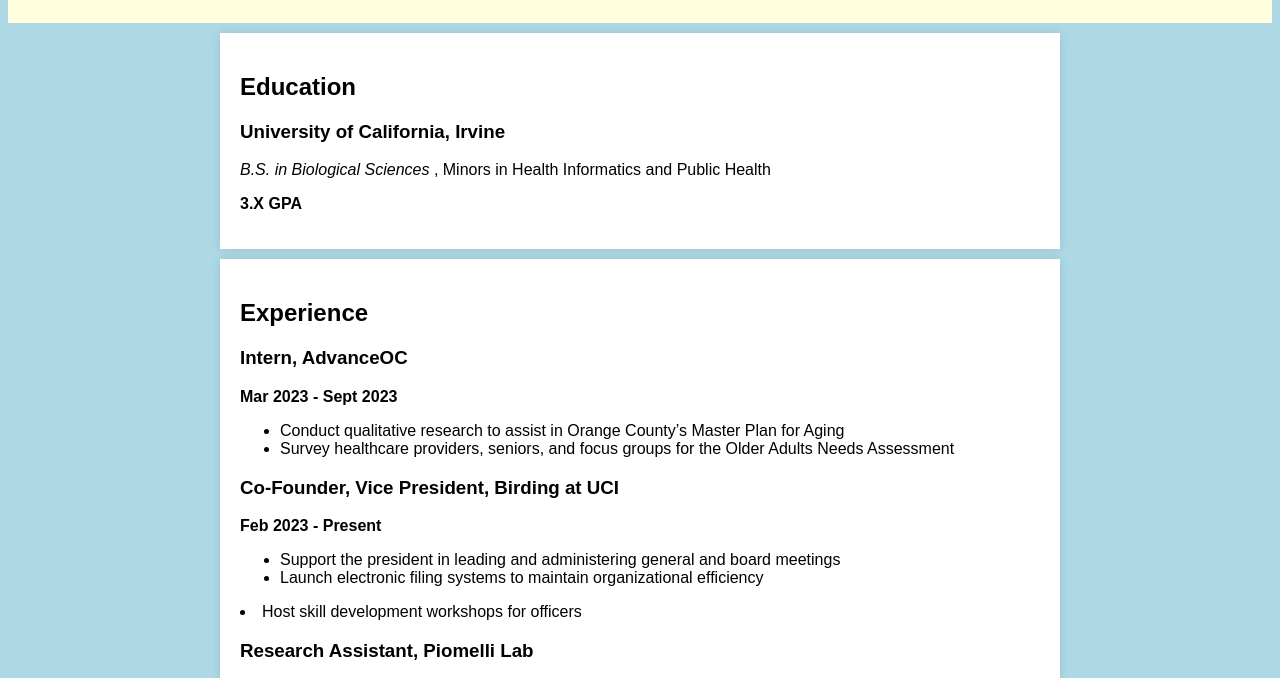
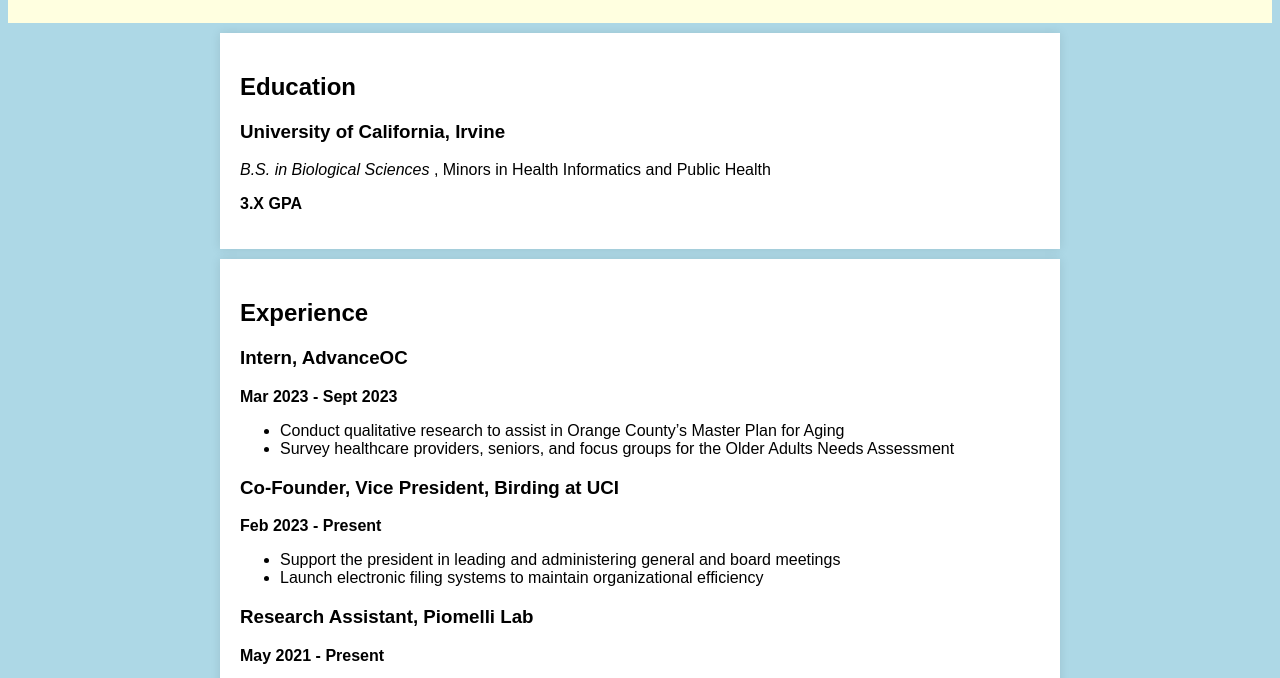
Before and after one commit to sophiemn/sophiemn.github.io, a plain HTML site: page online-resume.html in a window 1280 px wide. Shown: the part 119-797 px from the top of the page. Drawn offline with Linux system fonts and the light colour scheme.

Commit message:
Update online-resume.html

```diff
--- a/online-resume.html
+++ b/online-resume.html
@@ -46,7 +46,7 @@ footer {text-align: center;padding: 5px;background-color: black; color: white;po
           <ul>
           <li>Support the president in leading and administering general and board meetings</li>
           <li>Launch electronic filing systems to maintain organizational efficiency</li></ul>
-          <li>Host skill development workshops for officers</li>
+
     <h3>Research Assistant, Piomelli Lab</h3>
             <p><b>May 2021 - Present</b></p>
                      <ul>
```
